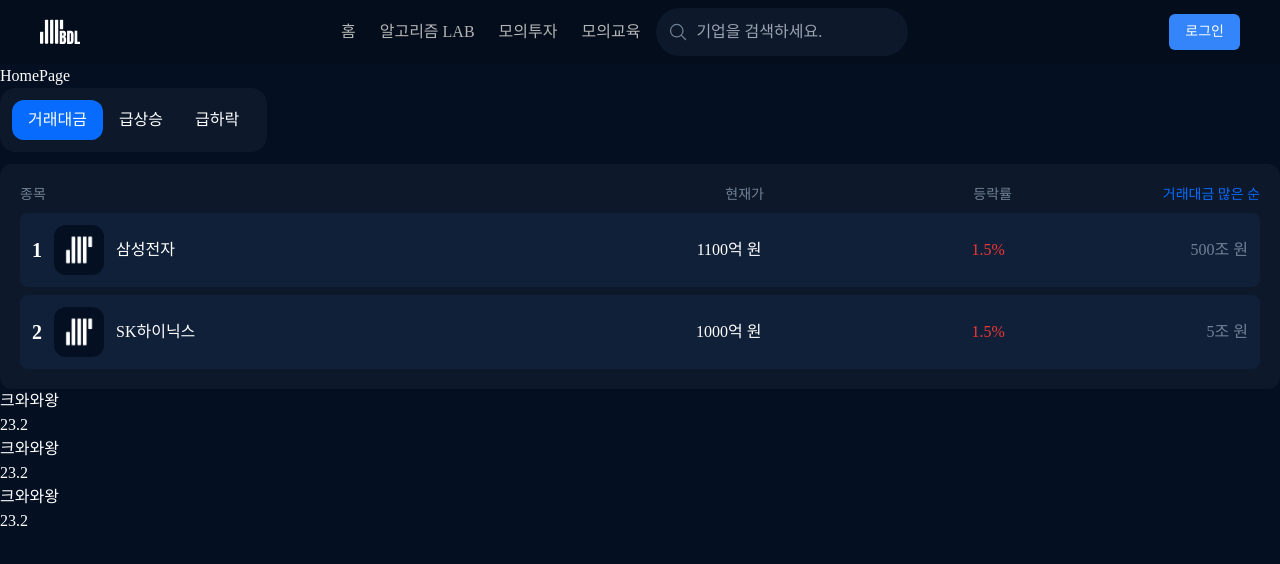
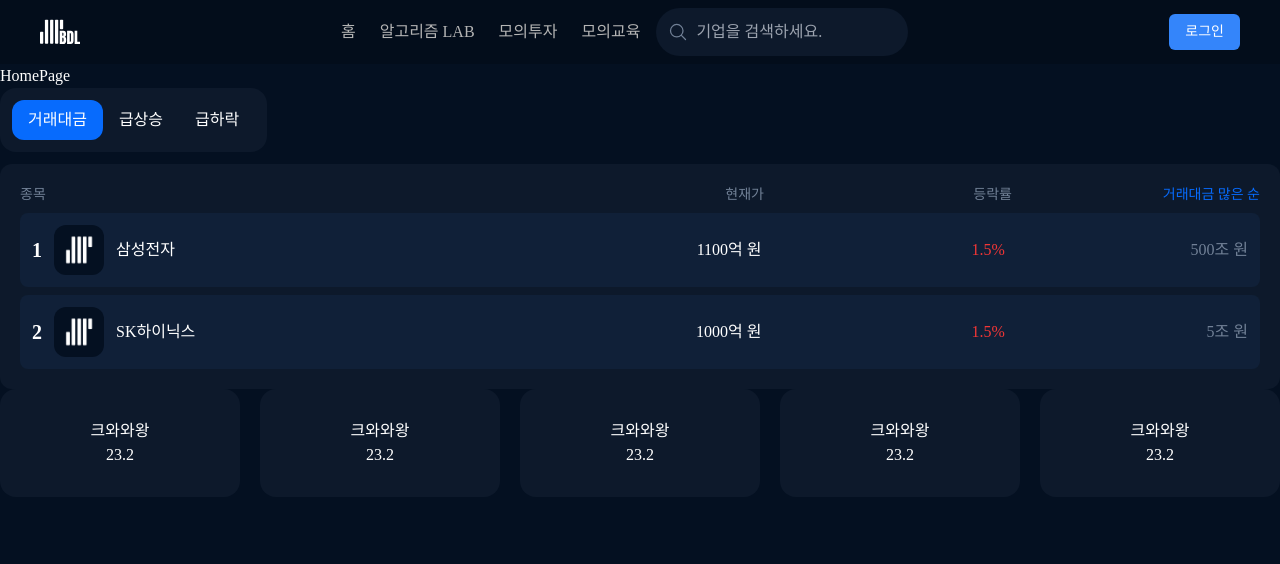
Before and after one commit to dnwnsrb11/BDL-frontend, a React (Vite) app: page / in a window 1280 px wide. Shown: the top 564 px of the page. Built offline with nearby package versions, Linux system fonts and the light colour scheme; a web font is replaced by a local one.

Commit message:
desgin: 그리드 구조화

```diff
--- a/src/components/home-page/rank-cards/rank-card.tsx
+++ b/src/components/home-page/rank-cards/rank-card.tsx
@@ -7,8 +7,8 @@ interface RankCardProps {
 export const RankCard = ({ rankInfo }: RankCardProps) => {
   const { name, rate, imgUrl } = rankInfo;
   return (
-    <div>
-      <div>
+    <div className="flex items-center justify-center rounded-2xl bg-modal-background-color p-[30px]">
+      <div className="flex flex-col items-center justify-center">
         <p>{name}</p>
         <p>{rate}</p>
         <p>{imgUrl}</p>
--- a/src/components/home-page/rank-cards/rank-cards.tsx
+++ b/src/components/home-page/rank-cards/rank-cards.tsx
@@ -22,14 +22,24 @@ const RankInformations: RankInformation[] = [
     rate: 23.2,
     imgUrl: null,
   },
+  {
+    name: '크와와왕',
+    rate: 23.2,
+    imgUrl: null,
+  },
+  {
+    name: '크와와왕',
+    rate: 23.2,
+    imgUrl: null,
+  },
 ];
 
 export const RankCards = () => {
   return (
     <div>
-      <div>
+      <div className="grid grid-cols-5 gap-5">
         {RankInformations.map((rankInfo, index) => (
-          <div>
+          <div key={index}>
             <RankCard rankInfo={rankInfo} />
           </div>
         ))}
```
